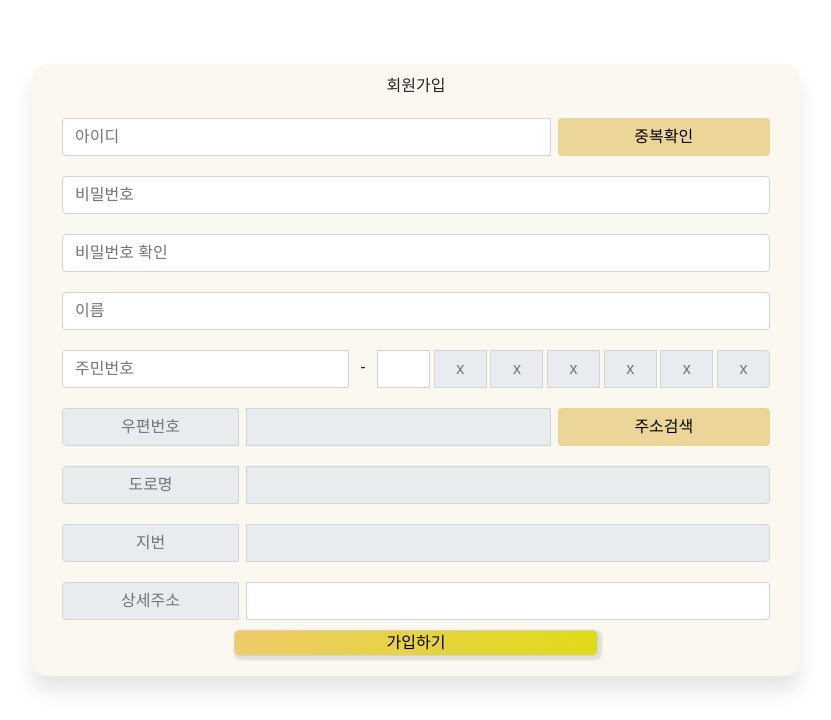
After one commit to myong-hoon/norenja_season2, a Flask app: page /join in a window 1280 px wide. The commit adds this page. Shown: the top 720 px of the page, without its empty margins (224-1055 px from the left). Run offline with Flask 2, Linux system fonts and the light colour scheme; some libraries are stand-ins or nearby versions.

Commit message:
daum 주소검색 api 추가

```diff
--- a/app.py
+++ b/app.py
@@ -20,5 +20,13 @@ def login():
 def login2():
     return render_template("Login02.html")
 
+@app.route("/join")
+def join():
+    return render_template("join.html")
+
+@app.route("/test")
+def test():
+    return render_template("address.html")
+
 if __name__ == "__main__":
     app.run("0.0.0.0", port=5000, debug=True)
--- /dev/null
+++ b/static/css/join.css
@@ -0,0 +1,49 @@
+@import url('https://fonts.googleapis.com/css2?family=Poppins:wght@200;300;400;500;600;700&display=swap');
+
+* {
+    margin: 0;
+    padding: 0;
+
+    font-family: 'Noto Sans KR', sans-serif;
+
+
+  }
+
+.wrapper{
+  padding: 10px;
+  width: 60%;
+  height: 70%;
+  background: #fff;
+  border-radius: 15px;
+  box-shadow: 0px 15px 20px rgba(0,0,0,0.1);
+  margin: 5% auto;
+  background-color: #fbf8ef;
+}
+
+.title{
+  text-align: center;
+
+}
+.wrapper .join_input{
+  padding: 10px;
+
+}
+
+.join_btn{
+  background: #ecd599;
+  text-align: center;
+}
+
+.submit_btn{
+  display: block;
+  margin: auto;
+  width: 50%;
+  padding: auto;
+  outline: none;
+  border: 1px solid lightgrey;
+  border-radius: 5px;
+  box-shadow: 2px 2px 2px 2px rgba(160, 155, 155, 0.267);
+  cursor: pointer;
+
+  background: linear-gradient(-135deg,#dfdb15, #eecb6c);
+}
--- a/static/css/main01.css
+++ b/static/css/main01.css
@@ -342,6 +342,7 @@
   outline: none;
 }
 
+
 #ad_wrap {
   position:relative;
   width: 100%;
@@ -401,6 +402,10 @@
   padding: 50px 100px;
 }
 #div3{
+    background-color:rgba(245, 220, 174, 0.2);
+  padding: 50px 100px;
+}
+#div4{
     background-color:rgba(245, 220, 174, 0.2);
   padding: 50px 100px;
 }
--- a/static/css/sidebar_header_flottingbtn.css
+++ b/static/css/sidebar_header_flottingbtn.css
@@ -146,7 +146,7 @@
   margin: auto;
   box-shadow: 0 5px 10px rgba(0, 0, 0, .25);
   border-radius: 45px;
-  background-color:#fbf8ef;
+  background-color:#ffffff;
   height: 3vw;
   padding-left: 2%;
 }
--- /dev/null
+++ b/static/js/join_addressAPI.js
@@ -0,0 +1,54 @@
+// html 파일에 아래 주석을 추가한다
+//<script src="//t1.daumcdn.net/mapjsapi/bundle/postcode/prod/postcode.v2.js"></script>
+
+function execDaumPostcode() {
+    new daum.Postcode({
+        oncomplete: function (data) {
+            // 팝업에서 검색결과 항목을 클릭했을때 실행할 코드를 작성하는 부분.
+
+            // 도로명 주소의 노출 규칙에 따라 주소를 표시한다.
+            // 내려오는 변수가 값이 없는 경우엔 공백('')값을 가지므로, 이를 참고하여 분기 한다.
+            var roadAddr = data.roadAddress; // 도로명 주소 변수
+            var extraRoadAddr = ''; // 참고 항목 변수
+
+            // 법정동명이 있을 경우 추가한다. (법정리는 제외)
+            // 법정동의 경우 마지막 문자가 "동/로/가"로 끝난다.
+            if (data.bname !== '' && /[동|로|가]$/g.test(data.bname)) {
+                extraRoadAddr += data.bname;
+            }
+            // 건물명이 있고, 공동주택일 경우 추가한다.
+            if (data.buildingName !== '' && data.apartment === 'Y') {
+                extraRoadAddr += (extraRoadAddr !== '' ? ', ' + data.buildingName : data.buildingName);
+            }
+            // 표시할 참고항목이 있을 경우, 괄호까지 추가한 최종 문자열을 만든다.
+            if (extraRoadAddr !== '') {
+                extraRoadAddr = ' (' + extraRoadAddr + ')';
+            }
+
+            // 도로명주소 + 참고항목
+            roadAddr = roadAddr + extraRoadAddr
+            // 우편번호와 주소 정보를 해당 필드에 넣는다.
+            document.getElementById('postcode').value = data.zonecode;
+            document.getElementById("roadAddress").value = roadAddr;
+            document.getElementById("jibunAddress").value = data.jibunAddress;
+
+
+
+            // var guideTextBox = document.getElementById("guide");
+            // // 사용자가 '선택 안함'을 클릭한 경우, 예상 주소라는 표시를 해준다.
+            // if (data.autoRoadAddress) {
+            //     var expRoadAddr = data.autoRoadAddress + extraRoadAddr;
+            //     guideTextBox.innerHTML = '(예상 도로명 주소 : ' + expRoadAddr + ')';
+            //     guideTextBox.style.display = 'block';
+
+            // } else if (data.autoJibunAddress) {
+            //     var expJibunAddr = data.autoJibunAddress;
+            //     guideTextBox.innerHTML = '(예상 지번 주소 : ' + expJibunAddr + ')';
+            //     guideTextBox.style.display = 'block';
+            // } else {
+            //     guideTextBox.innerHTML = '';
+            //     guideTextBox.style.display = 'none';
+            // }
+        }
+    }).open();
+}
--- /dev/null
+++ b/templates/join.html
@@ -0,0 +1,113 @@
+<!DOCTYPE html>
+<!-- Created By CodingLab - www.codinglabweb.com -->
+<html lang="ko" dir="ltr">
+
+<head>
+  <!-- kakao -->
+  <script src="https://developers.kakao.com/sdk/js/kakao.js"></script>
+  <!-- jquery  -->
+  <script src="https://ajax.googleapis.com/ajax/libs/jquery/3.4.1/jquery.min.js"></script>
+  <!-- jquery cookie  -->
+  <script src="https://cdnjs.cloudflare.com/ajax/libs/jquery-cookie/1.4.1/jquery.cookie.js"></script>
+  <!-- bootstrap -->
+  <link rel="stylesheet" href="https://maxcdn.bootstrapcdn.com/bootstrap/4.0.0/css/bootstrap.min.css"
+    integrity="sha384-Gn5384xqQ1aoWXA+058RXPxPg6fy4IWvTNh0E263XmFcJlSAwiGgFAW/dAiS6JXm" crossorigin="anonymous">
+  </link>
+  <link rel="stylesheet" href="../static/css/join.css">
+  </link>
+  <script src="../static/css/join.js"></script>
+  <script src="../static/js/join_addressAPI.js"></script>
+  <!-- 다음지도api -->
+  <script src="//t1.daumcdn.net/mapjsapi/bundle/postcode/prod/postcode.v2.js"></script>
+</head>
+
+<body>
+
+  <div class="wrapper">
+    <div class="title">회원가입</div>
+    <div action="#" class='join_input'>
+
+      <div class="input-group join_input">
+        <input type="text" class="form-control" placeholder="아이디">
+        <span class="input-group-btn" style="width: 1%;"></span>
+        <span class="input-group-btn" style="width: 30%;">
+          <button class="btn btn-default join_btn" type="button" style="width: 100%;">중복확인</button>
+        </span>
+      </div>
+      <div class="join_input">
+        <input type="password" class="form-control" placeholder="비밀번호">
+      </div>
+      <div class="join_input">
+        <input type="password" class="form-control" placeholder="비밀번호 확인">
+      </div>
+      <div class="join_input">
+        <input type="text" class="form-control" placeholder="이름">
+      </div>
+      <div class="input-group join_input">
+        <input type="text" class="form-control" placeholder="주민번호" style="width: 40%;">
+        <span class="input-group-btn" style="transform:translate(0,5px); text-align: center; width:4%;">
+          -
+        </span>
+        <input type="text" class="form-control" placeholder="" style="width: 7%; padding: 0; text-align: center;">
+        <span style="width: 0.5%;"></span>
+        <input type="text" class="form-control nn" placeholder="x" style="width: 7%; padding: 0; text-align: center;"
+          readonly>
+        <span style="width: 0.5%;"></span>
+        <input type="text" class="form-control nn" placeholder="x" style="width: 7%; padding: 0; text-align: center;"
+          readonly>
+        <span style="width: 0.5%;"></span>
+        <input type="text" class="form-control nn" placeholder="x" style="width: 7%; padding: 0; text-align: center;"
+          readonly>
+        <span style="width: 0.5%;"></span>
+        <input type="text" class="form-control nn" placeholder="x" style="width: 7%; padding: 0; text-align: center;"
+          readonly>
+        <span style="width: 0.5%;"></span>
+        <input type="text" class="form-control nn" placeholder="x" style="width: 7%; padding: 0; text-align: center;"
+          readonly>
+        <span style="width: 0.5%;"></span>
+        <input type="text" class="form-control nn" placeholder="x" style="width: 7%; padding: 0; text-align: center;"
+          readonly>
+      </div>
+
+      <div class="input-group join_input">
+        <input type="text" class="form-control nn" placeholder="우편번호" style="width: 25%; padding: 0; text-align: center;"
+        readonly>
+      <span class="input-group-btn" style="width: 1%;"></span>
+      <input type="text" id="postcode" class="form-control" style="width: 43%;" placeholder="" readonly>
+      <span class="input-group-btn" style="width: 1%;"></span>
+        <span class="input-group-btn" style="width: 30%;">
+          <button class="btn btn-default join_btn" type="button" style="width: 100%;" onclick="execDaumPostcode()">주소검색</button>
+        </span>
+      </div>
+
+      <div class="input-group join_input">
+        <input type="text" class="form-control nn" placeholder="도로명" style="width: 25%; padding: 0; text-align: center;"
+          readonly>
+        <span class="input-group-btn" style="width: 1%;"></span>
+        <input type="text" id="roadAddress" class="form-control" style="width: 74%;" placeholder="" readonly>
+      </div>
+
+      <div class="input-group join_input">
+        <input type="text" class="form-control nn" placeholder="지번" style="width: 25%; padding: 0; text-align: center;"
+          readonly>
+        <span class="input-group-btn" style="width: 1%;"></span>
+        <input type="text" id="jibunAddress" class="form-control" style="width: 74%;" placeholder="" readonly>
+      </div>
+
+      <div class="input-group join_input">
+        <input type="text" class="form-control nn" placeholder="상세주소" style="width: 25%; padding: 0; text-align: center;"
+          readonly>
+        <span class="input-group-btn" style="width: 1%;"></span>
+        <input type="text" class="form-control" style="width: 74%;" placeholder="">
+      </div>
+
+      <button class="input-group submit_btn" >가입하기</button>
+    </div>
+  </div>
+
+  <div id="footer">
+    <img src="../static/img/footer_egg2.png">
+  </div>
+</body>
+
+</html>
```
Also changed, not shown: static/js/sidebar_header_flottingbtn.js (+7 -0 lines), templates/Main01.html (+2 -22 lines), templates/sidebar_header_flottingbtn.html (+9 -7 lines), 5 other files.
